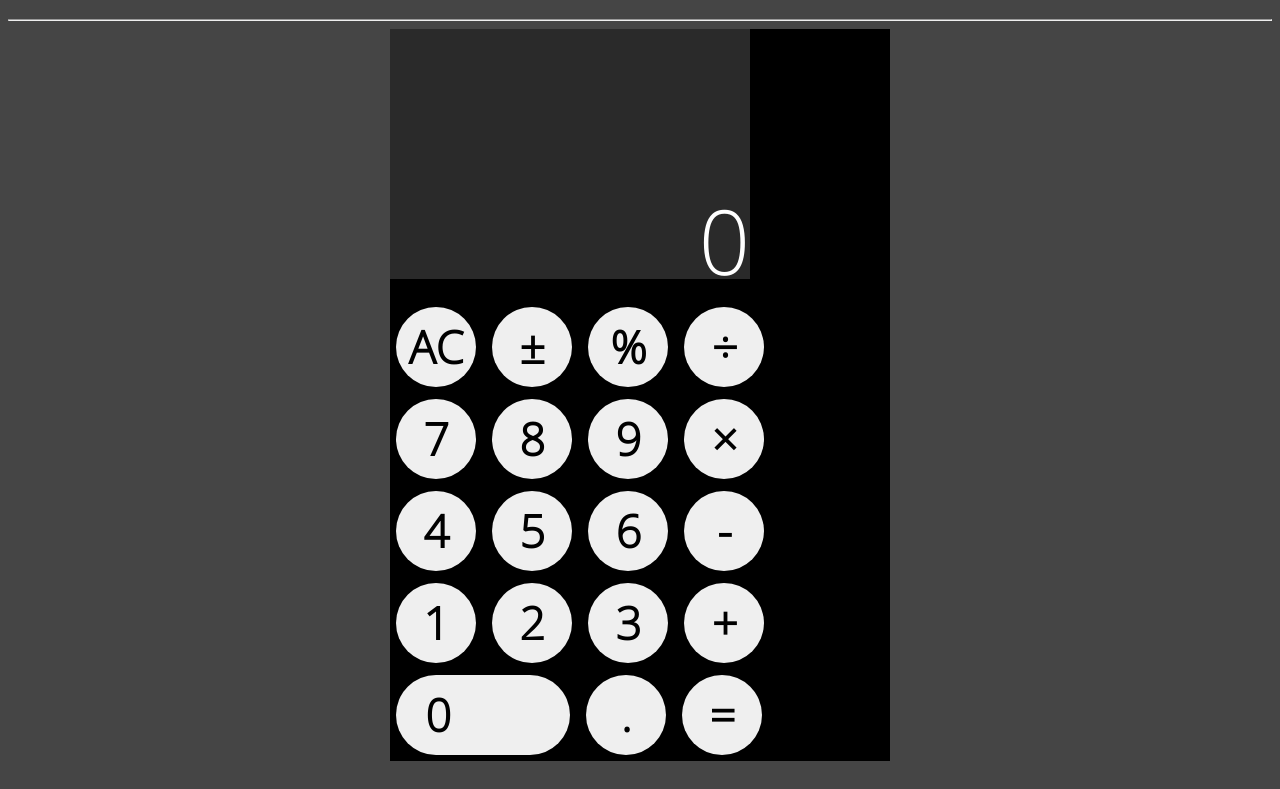
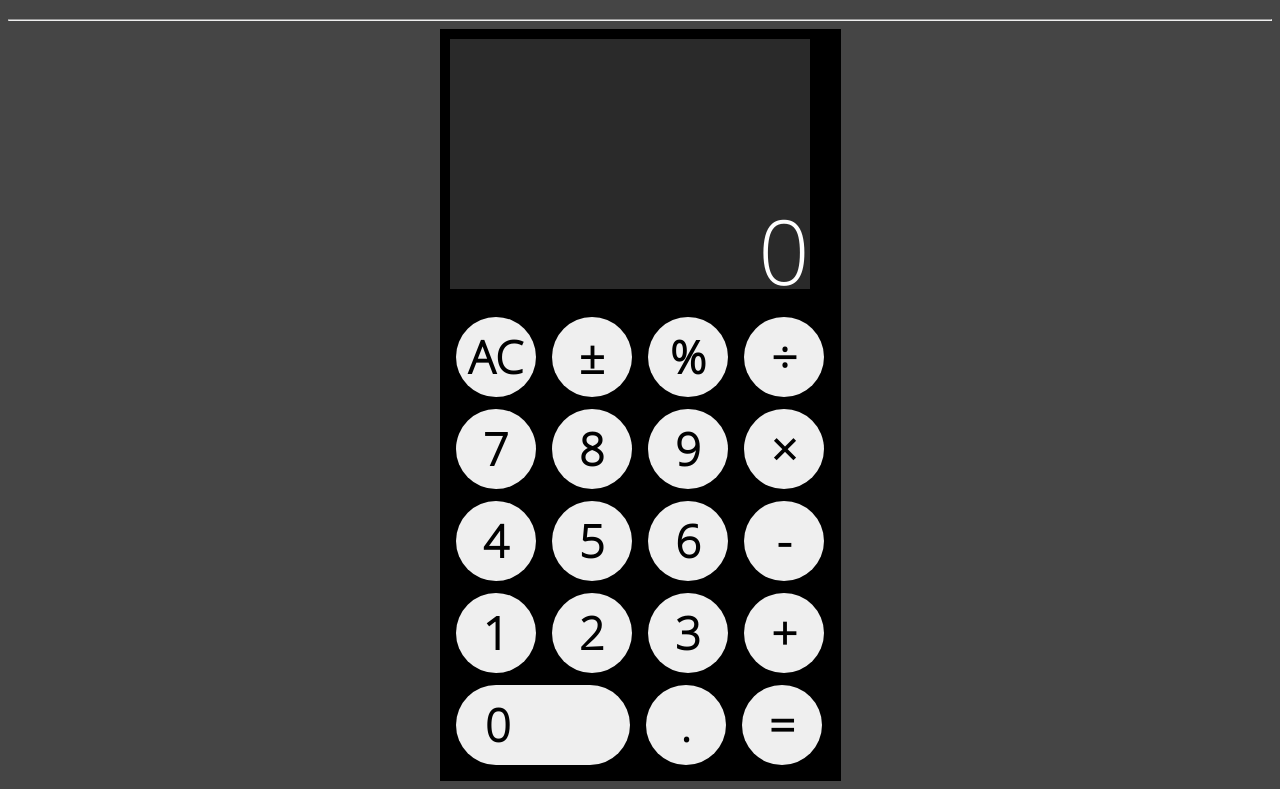
Before and after one commit to WaltsonZh/Calculator, a plain HTML site: page index.html in a window 1280 px wide. Shown: the part 67-856 px from the top of the page. Drawn offline with Linux system fonts and the light colour scheme.

Commit message:
UI improved

```diff
--- a/style.css
+++ b/style.css
@@ -24,8 +24,9 @@ button{
 }
 
 #panel{
-    width: 500px;
+    width: 381px;
     margin: auto;
+    padding: 10px;
     background-color: black;
 }
 
```
